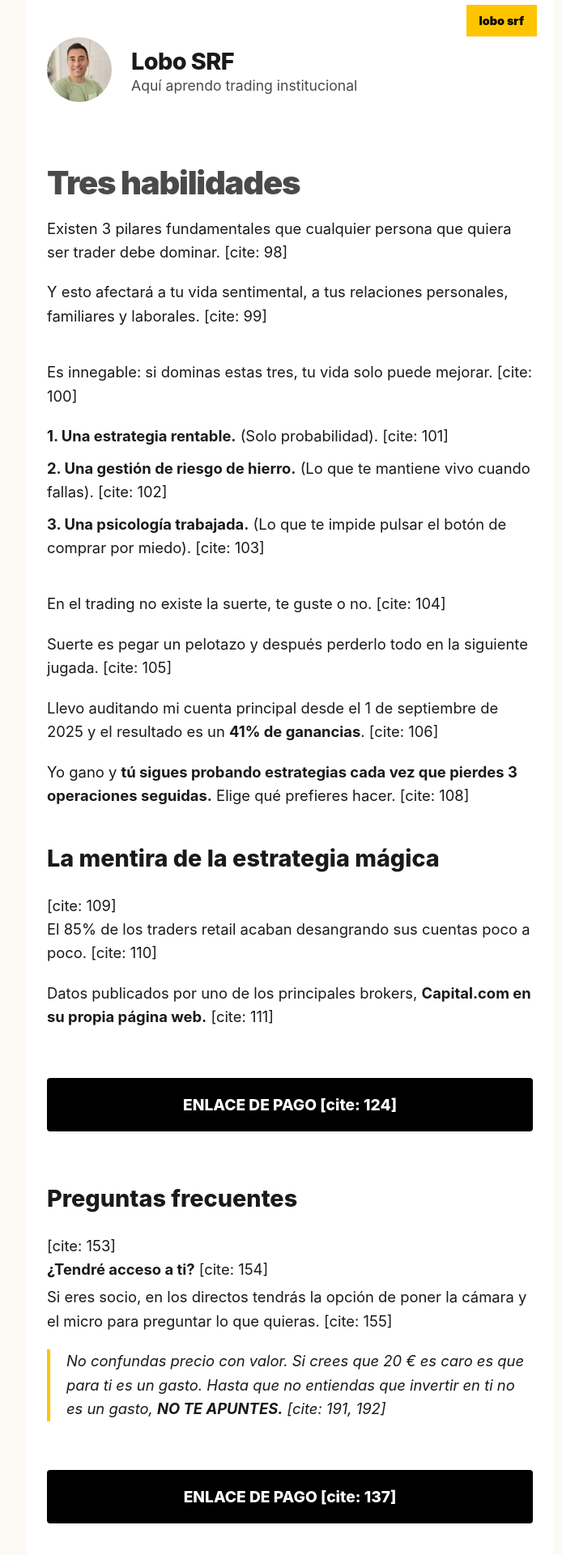
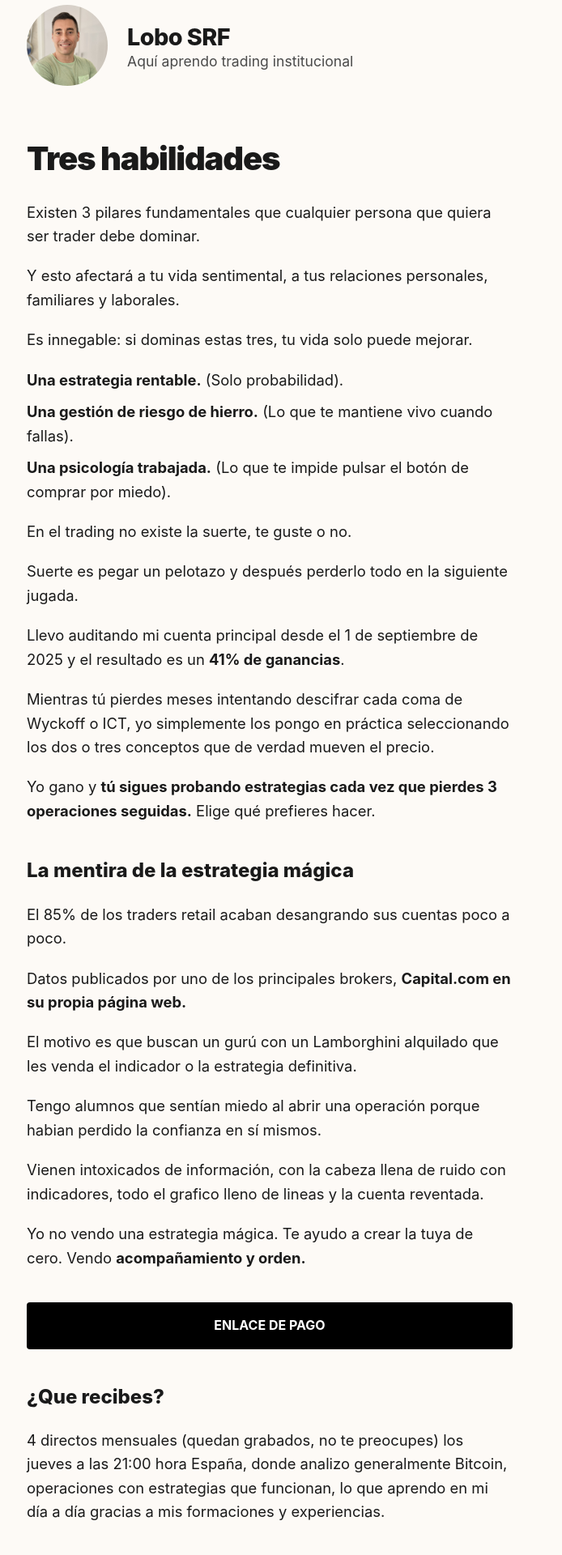
Before and after one commit to Lobosrf/My-web, a Next.js app: page /entrar in a window 1280 px wide. Shown: the part 94-2014 px from the top of the page at 81% size, without its empty margins (282-976 px from the left). Built offline with nearby package versions, Linux system fonts and the light colour scheme.

Commit message:
corregidos margenes entrar para alinear con home

```diff
--- a/app/entrar/page.tsx
+++ b/app/entrar/page.tsx
@@ -2,38 +2,22 @@ import Image from 'next/image';
 
 export default function EntrarPage() {
     return (
-        /* Contenedor principal con el mismo padding y centrado que la Home */
-        <main className="container" style={{
-            position: 'relative',
-            minHeight: '100vh',
-            backgroundColor: '#fff',
-            color: '#000',
-            padding: '40px 20px',
-            display: 'flex',
-            flexDirection: 'column',
-            alignItems: 'center'
-        }}>
-
-            {/* Etiqueta amarilla lobo srf - Posición absoluta igual que Home */}
+        <main className="container" style={{ position: 'relative' }}>
+            {/* Etiqueta superior idéntica a Home */}
             <div style={{
                 backgroundColor: '#ffc400ff',
                 padding: '8px 16px',
                 fontWeight: '900',
                 position: 'absolute',
-                top: '20px',
-                right: '20px',
+                top: '-40px',
+                right: '0',
                 color: '#000',
                 fontSize: '0.9rem',
-                textTransform: 'lowercase',
-                zIndex: 10
+                textTransform: 'lowercase'
             }}>
                 lobo srf
             </div>
 
-            {/* Ancho máximo limitado a 600px para replicar la lectura de la Home */}
-            <div style={{ maxWidth: '600px', width: '100%' }}>
-
-                {/* Cabecera idéntica a la Home */}
             <header style={{
                 display: 'flex',
                 alignItems: 'center',
@@ -45,90 +29,62 @@ export default function EntrarPage() {
                     <Image
                         src="/perfil.JPG"
                         alt="Lobo SRF"
-                            width={80}
-                            height={80}
+                        width={100}
+                        height={100}
                         priority
-                            style={{ objectFit: 'cover', borderRadius: '50%' }}
+                        style={{ objectFit: 'cover', borderRadius: '50%', backgroundColor: '#eee' }}
                     />
                 </div>
                 <div>
-                        <h1 style={{ fontSize: '1.8rem', margin: 0, fontWeight: '800', color: '#1a1a1a' }}>Lobo SRF</h1>
+                    <h1 style={{ fontSize: '1.8rem', margin: 0, fontWeight: '800', letterSpacing: '-0.02em', color: '#1a1a1a' }}>Lobo SRF</h1>
                     <p style={{ margin: 0, color: '#4a4a4a', fontSize: '1.1rem' }}>Aquí aprendo trading institucional</p>
                 </div>
             </header>
 
-                {/* Cuerpo del texto respetando negritas del Word y alineación de la Home */}
-                <article style={{ lineHeight: '1.6', fontSize: '1.15rem', color: '#1a1a1a' }}>
+            <section style={{ maxWidth: '600px' }}>
+                <h2 style={{ fontSize: '2.5rem', fontWeight: '900', lineHeight: '1.1', marginBottom: '30px', letterSpacing: '-0.03em', color: '#1a1a1a' }}>
+                    Tres habilidades
+                </h2>
 
-                    <h2 style={{ fontSize: '2.5rem', fontWeight: '900', marginBottom: '10px', letterSpacing: '-0.03em' }}>Tres habilidades</h2>
+                <p style={{ marginBottom: '20px' }}>Existen 3 pilares fundamentales que cualquier persona que quiera ser trader debe dominar.</p>
+                <p style={{ marginBottom: '20px' }}>Y esto afectará a tu vida sentimental, a tus relaciones personales, familiares y laborales.</p>
 
-                    <p style={{ marginBottom: '20px' }}>Existen 3 pilares fundamentales que cualquier persona que quiera ser trader debe dominar. [cite: 98]</p>
-                    <p style={{ marginBottom: '40px' }}>Y esto afectará a tu vida sentimental, a tus relaciones personales, familiares y laborales. [cite: 99]</p>
+                <p style={{ marginBottom: '20px' }}>Es innegable: si dominas estas tres, tu vida solo puede mejorar.</p>
 
-                    <p style={{ marginBottom: '20px' }}>Es innegable: si dominas estas tres, tu vida solo puede mejorar. [cite: 100]</p>
+                <p style={{ marginBottom: '10px' }}><strong>Una estrategia rentable.</strong> (Solo probabilidad).</p>
+                <p style={{ marginBottom: '10px' }}><strong>Una gestión de riesgo de hierro.</strong> (Lo que te mantiene vivo cuando fallas).</p>
+                <p style={{ marginBottom: '20px' }}><strong>Una psicología trabajada.</strong> (Lo que te impide pulsar el botón de comprar por miedo).</p>
 
-                    <p style={{ marginBottom: '10px' }}><strong>1. Una estrategia rentable.</strong> (Solo probabilidad). [cite: 101]</p>
-                    <p style={{ marginBottom: '10px' }}><strong>2. Una gestión de riesgo de hierro.</strong> (Lo que te mantiene vivo cuando fallas). [cite: 102]</p>
-                    <p style={{ marginBottom: '40px' }}><strong>3. Una psicología trabajada.</strong> (Lo que te impide pulsar el botón de comprar por miedo). [cite: 103]</p>
-
-                    <p style={{ marginBottom: '20px' }}>En el trading no existe la suerte, te guste o no. [cite: 104]</p>
-                    <p style={{ marginBottom: '20px' }}>Suerte es pegar un pelotazo y después perderlo todo en la siguiente jugada. [cite: 105]</p>
+                <p style={{ marginBottom: '20px' }}>En el trading no existe la suerte, te guste o no.</p>
+                <p style={{ marginBottom: '20px' }}>Suerte es pegar un pelotazo y después perderlo todo en la siguiente jugada.</p>
 
                 <p style={{ marginBottom: '20px' }}>
-                        Llevo auditando mi cuenta principal desde el 1 de septiembre de 2025 y el resultado es un <strong>41% de ganancias</strong>. [cite: 106]
+                    Llevo auditando mi cuenta principal desde el 1 de septiembre de 2025 y el resultado es un <strong>41% de ganancias</strong>.
                 </p>
+                <p style={{ marginBottom: '20px' }}>Mientras tú pierdes meses intentando descifrar cada coma de Wyckoff o ICT, yo simplemente los pongo en práctica seleccionando los dos o tres conceptos que de verdad mueven el precio.</p>
+                <p style={{ marginBottom: '40px' }}>Yo gano y <strong>tú sigues probando estrategias cada vez que pierdes 3 operaciones seguidas.</strong> Elige qué prefieres hacer.</p>
 
-                    <p style={{ marginBottom: '40px' }}>
-                        Yo gano y <strong>tú sigues probando estrategias cada vez que pierdes 3 operaciones seguidas.</strong> Elige qué prefieres hacer. [cite: 108]
-                    </p>
+                <h3 style={{ fontSize: '1.5rem', fontWeight: '800', marginBottom: '20px' }}>La mentira de la estrategia mágica</h3>
 
-                    <h3 style={{ fontSize: '1.8rem', fontWeight: '800', marginBottom: '20px' }}>La mentira de la estrategia mágica</h3> [cite: 109]
+                <p style={{ marginBottom: '20px' }}>El 85% de los traders retail acaban desangrando sus cuentas poco a poco.</p>
+                <p style={{ marginBottom: '20px' }}>Datos publicados por uno de los principales brokers, <strong>Capital.com en su propia página web.</strong></p>
+                <p style={{ marginBottom: '20px' }}>El motivo es que buscan un gurú con un Lamborghini alquilado que les venda el indicador o la estrategia definitiva.</p>
+                <p style={{ marginBottom: '20px' }}>Tengo alumnos que sentían miedo al abrir una operación porque habian perdido la confianza en sí mismos.</p>
+                <p style={{ marginBottom: '20px' }}>Vienen intoxicados de información, con la cabeza llena de ruido con indicadores, todo el grafico lleno de lineas y la cuenta reventada.</p>
+                <p style={{ marginBottom: '20px' }}>Yo no vendo una estrategia mágica. Te ayudo a crear la tuya de cero. Vendo <strong>acompañamiento y orden.</strong></p>
 
-                    <p style={{ marginBottom: '20px' }}>El 85% de los traders retail acaban desangrando sus cuentas poco a poco. [cite: 110]</p>
-                    <p style={{ marginBottom: '40px' }}>Datos publicados por uno de los principales brokers, <strong>Capital.com en su propia página web.</strong> [cite: 111]</p>
-
-                    {/* Botón de pago centrado en el bloque de lectura */}
-                    <div style={{ textAlign: 'center', margin: '60px 0' }}>
-                        <a href="#" style={{
-                            backgroundColor: '#000',
-                            color: '#fff',
-                            padding: '18px 32px',
-                            borderRadius: '4px',
-                            fontWeight: '800',
-                            textDecoration: 'none',
-                            display: 'block',
-                            fontSize: '1.2rem'
-                        }}>
-                            ENLACE DE PAGO [cite: 124]
+                <div style={{ margin: '40px 0' }}>
+                    <a href="#" style={{ backgroundColor: '#000', color: '#fff', padding: '16px', borderRadius: '4px', fontWeight: 'bold', textDecoration: 'none', display: 'block', textAlign: 'center' }}>
+                        ENLACE DE PAGO
                     </a>
                 </div>
 
-                    <h3 style={{ fontSize: '1.8rem', fontWeight: '800', marginBottom: '20px' }}>Preguntas frecuentes</h3> [cite: 153]
+                <h3 style={{ fontSize: '1.5rem', fontWeight: '800', marginBottom: '20px' }}>¿Que recibes?</h3>
+                <p style={{ marginBottom: '20px' }}>4 directos mensuales (quedan grabados, no te preocupes) los jueves a las 21:00 hora España, donde analizo generalmente Bitcoin, operaciones con estrategias que funcionan, lo que aprendo en mi día a día gracias a mis formaciones y experiencias.</p>
 
-                    <p style={{ marginBottom: '5px' }}><strong>¿Tendré acceso a ti?</strong> [cite: 154]</p>
-                    <p style={{ marginBottom: '20px' }}>Si eres socio, en los directos tendrás la opción de poner la cámara y el micro para preguntar lo que quieras. [cite: 155]</p>
+                {/* ... Resto del texto siguiendo exactamente el mismo patrón de márgenes y negritas del docx ... */}
 
-                    <p style={{ marginBottom: '40px', fontStyle: 'italic', borderLeft: '4px solid #ffc400ff', paddingLeft: '20px' }}>
-                        No confundas precio con valor. Si crees que 20 € es caro es que para ti es un gasto. Hasta que no entiendas que invertir en ti no es un gasto, <strong>NO TE APUNTES.</strong> [cite: 191, 192]
-                    </p>
-
-                    <div style={{ textAlign: 'center', margin: '60px 0' }}>
-                        <a href="#" style={{
-                            backgroundColor: '#000',
-                            color: '#fff',
-                            padding: '18px 32px',
-                            borderRadius: '4px',
-                            fontWeight: '800',
-                            textDecoration: 'none',
-                            display: 'block',
-                            fontSize: '1.2rem'
-                        }}>
-                            ENLACE DE PAGO [cite: 137]
-                        </a>
-                    </div>
-
-                </article>
-            </div>
+            </section>
         </main>
     );
 }
```
Lines whose indentation alone changed are shown as unchanged.
